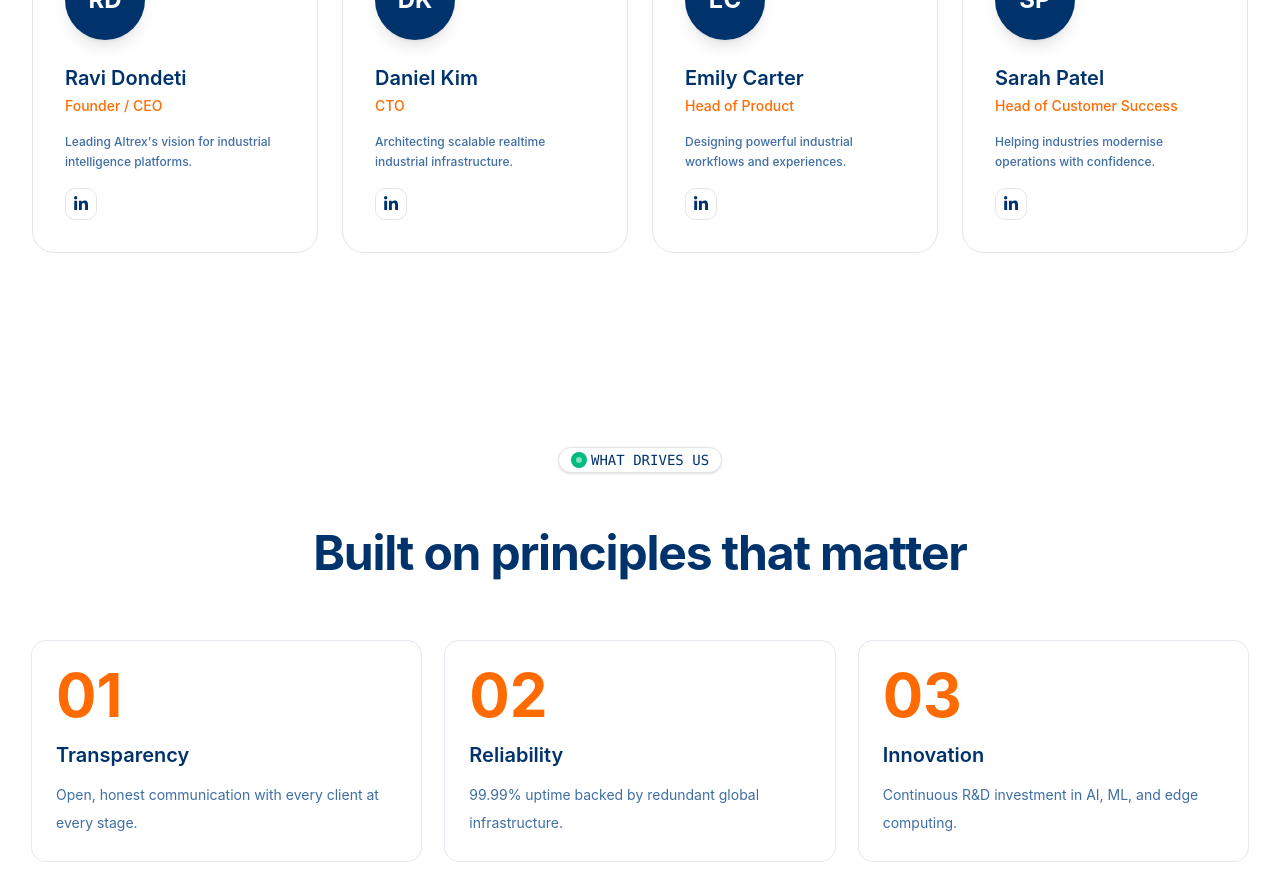
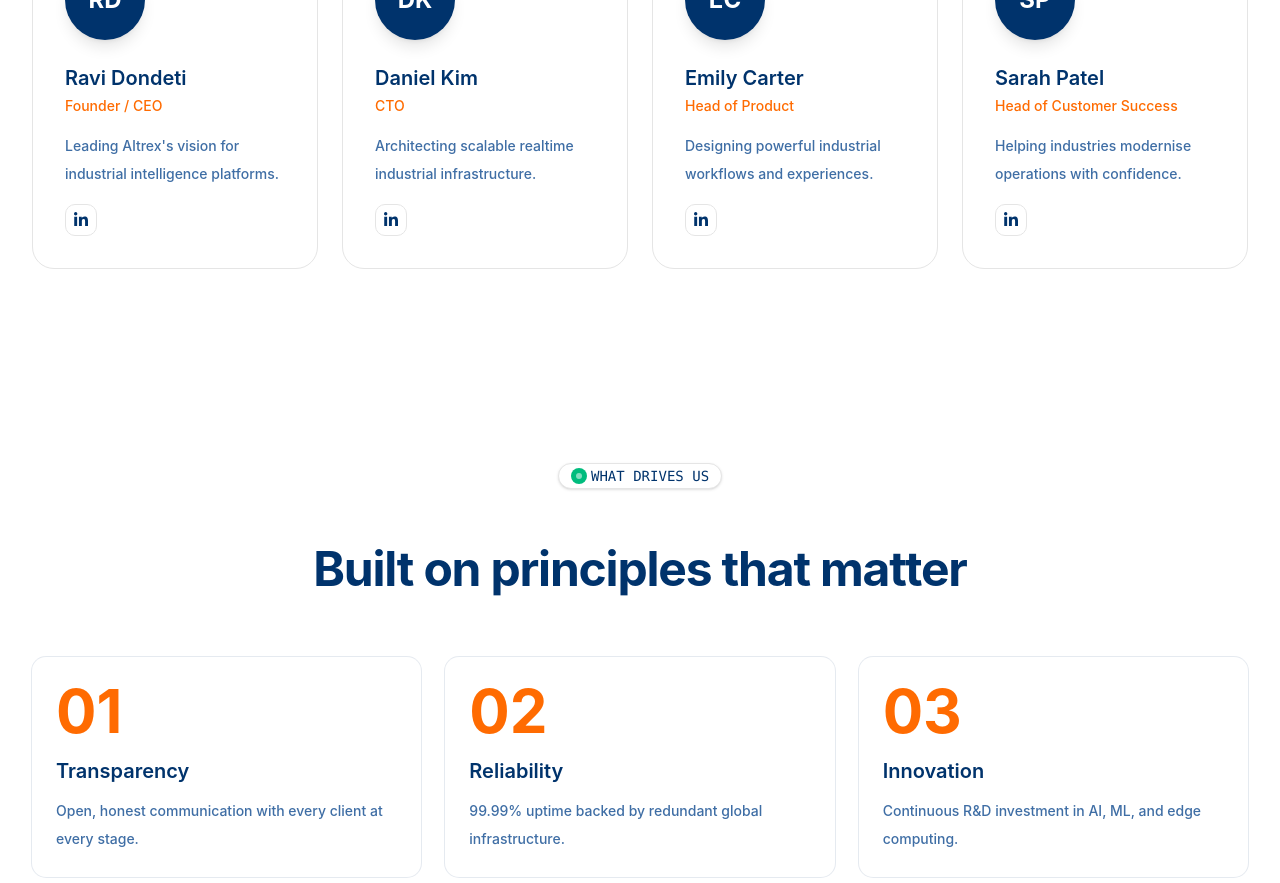
Before and after one commit to Jay09990/altrex-design-2, a React (Vite) app: page /about in a window 1280 px wide. Shown: the part 4300-5183 px from the top of the page. Built offline with nearby package versions, Linux system fonts and the light colour scheme; a web font is replaced by a local one.

Commit message:
feat: add About and IndustryPage pages with company milestone, values, and architectural roadmap sections

```diff
--- a/src/pages/About.tsx
+++ b/src/pages/About.tsx
@@ -912,7 +912,7 @@ function TeamSection() {
               <p className="mt-1 text-sm font-medium text-accent">
                 {member.role}
               </p>
-              <p className="mt-4 text-xs font-medium leading-5 text-muted-foreground">
+              <p className="mt-4 font-medium leading-7 text-sm text-muted-foreground">
                 {member.bio}
               </p>
 
@@ -981,7 +981,7 @@ function ValuesSection() {
                   <h3 className="mt-4 text-xl font-semibold text-foreground">
                     {item.title}
                   </h3>
-                  <p className="mt-3 leading-7 text-muted-foreground">
+                  <p className="mt-3 leading-7 text-muted-foreground font-medium">
                     {item.description}
                   </p>
                 </div>
--- a/src/pages/IndustryPage.tsx
+++ b/src/pages/IndustryPage.tsx
@@ -24,11 +24,6 @@ const fadeUp: Variants = {
 const stagger: Variants = {
   hidden: {},
   visible: { transition: { staggerChildren: 0.1 } },
-};
-
-const staggerFast: Variants = {
-  hidden: {},
-  visible: { transition: { staggerChildren: 0.07 } },
 };
 
 const cardVariant: Variants = {
@@ -151,7 +146,7 @@ const IndustryPage = () => {
           {/* Tagline */}
           <motion.p
             variants={fadeUp}
-            className="font-mono text-sm tracking-[0.2em] uppercase text-[var(--accent-violet)] mb-4"
+            className="font-mono text-sm tracking-[0.1em] font-bold uppercase text-accent mb-4"
           >
             {industry.hero.tagline}
           </motion.p>
@@ -168,7 +163,7 @@ const IndustryPage = () => {
           <motion.p
             variants={fadeUp}
             transition={{ delay: 0.8 }}
-            className="mt-8 max-w-2xl text-base leading-7 text-muted-foreground sm:text-lg"
+            className="mt-8 max-w-2xl text-base leading-7 font-semibold text-muted-foreground sm:text-lg"
           >
             {industry.hero.description}
           </motion.p>
```
